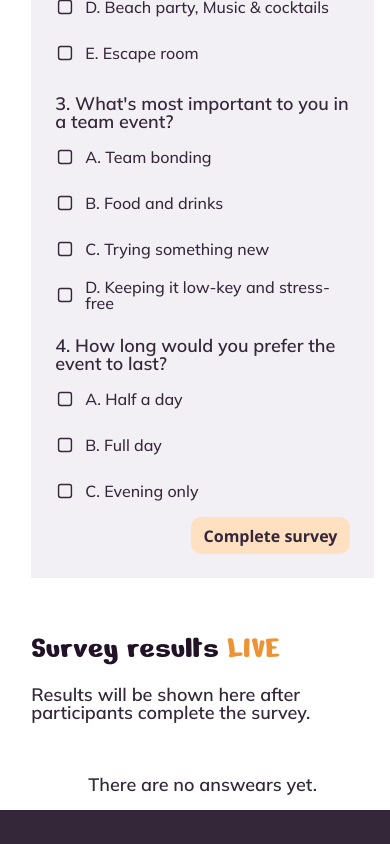
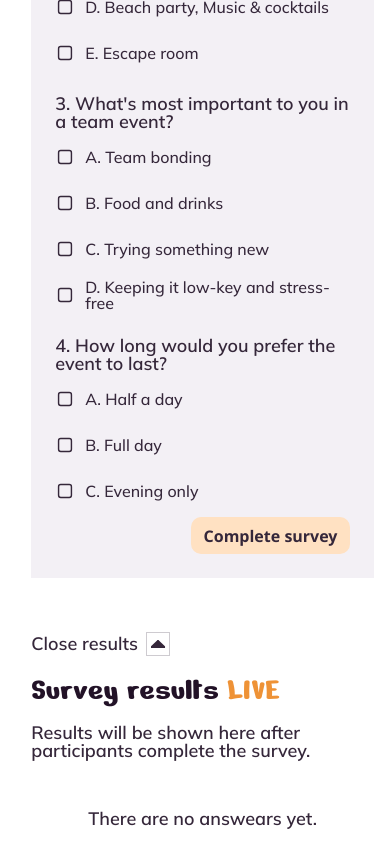
Before and after one commit to FatihYalcin42/PollApp, an Angular app: page /single-survey/1 in a window 390 px wide. Shown: the part 997-1841 px from the top of the page. Before the commit the page ends 1807 px from the top, so only its background shows below. Built offline with nearby package versions, Linux system fonts and the light colour scheme; a web font is replaced by a local one.

Commit message:
feat(single-survey): add responsive results accordion with close/open toggle

```diff
--- a/src/app/pages/single-survey/single-survey-page.html
+++ b/src/app/pages/single-survey/single-survey-page.html
@@ -76,7 +76,31 @@
         </div>
       </section>
 
-      <aside class="single-survey-results" aria-label="Survey results">
+      <aside
+        class="single-survey-results"
+        aria-label="Survey results"
+        [class.is-collapsed]="isResultsToggleVisible && !isResultsOpen"
+      >
+        @if (isResultsToggleVisible) {
+          <button
+            class="single-survey-results-toggle"
+            type="button"
+            [attr.aria-expanded]="isResultsOpen"
+            [attr.aria-label]="isResultsOpen ? 'Close results' : 'Open results'"
+            (click)="toggleResults()"
+          >
+            <span class="single-survey-results-toggle__text">
+              {{ isResultsOpen ? 'Close results' : 'Open results' }}
+            </span>
+            <span
+              class="single-survey-results-toggle__arrow"
+              aria-hidden="true"
+              [class.is-collapsed]="!isResultsOpen"
+            ></span>
+          </button>
+        }
+
+        @if (isResultsOpen || !isResultsToggleVisible) {
           <h2 class="single-survey-results__title">
             Survey results <span class="single-survey-results__live">LIVE</span>
           </h2>
@@ -118,6 +142,7 @@
               }
             </div>
           }
+        }
       </aside>
     </div>
   </section>
--- a/src/app/pages/single-survey/single-survey-page.scss
+++ b/src/app/pages/single-survey/single-survey-page.scss
@@ -320,6 +320,59 @@
   gap: 22px;
 }
 
+.single-survey-results-toggle {
+  width: fit-content;
+  box-sizing: border-box;
+  display: inline-flex;
+  align-items: center;
+  gap: 8px;
+  padding: 0;
+  border: 0;
+  background: transparent;
+  color: #35273a;
+  cursor: pointer;
+}
+
+.single-survey-results-toggle:focus-visible {
+  outline: none;
+}
+
+.single-survey-results-toggle__text {
+  font-family: 'Mulish', 'Segoe UI', Tahoma, Geneva, Verdana, sans-serif;
+  font-weight: 700;
+  font-size: 18px;
+  line-height: 1;
+  letter-spacing: 0;
+}
+
+.single-survey-results-toggle__arrow {
+  position: relative;
+  width: 24px;
+  height: 24px;
+  box-sizing: border-box;
+  display: inline-block;
+  flex: 0 0 24px;
+  border: 1px solid rgb(53 39 58 / 24%);
+}
+
+.single-survey-results-toggle__arrow::before {
+  content: '';
+  position: absolute;
+  top: 50%;
+  left: 50%;
+  width: 15px;
+  height: 8px;
+  background-color: #35273a;
+  -webkit-mask: url('/assets/arrow_drop_down.svg') center / contain no-repeat;
+  mask: url('/assets/arrow_drop_down.svg') center / contain no-repeat;
+  transform: translate(-50%, -50%) rotate(180deg);
+  transition: transform 160ms ease;
+}
+
+.single-survey-results-toggle__arrow.is-collapsed::before {
+  transform: translate(-50%, -50%) rotate(0deg);
+}
+
 .single-survey-results__title {
   margin: 0;
   font-family: 'Nerko One', 'Segoe UI', Tahoma, Geneva, Verdana, sans-serif;
@@ -441,6 +494,11 @@
   .single-survey-results {
     width: 100%;
     margin-top: 24px;
+    gap: 18px;
+  }
+
+  .single-survey-results.is-collapsed {
+    gap: 0;
   }
 
   .single-survey-results__empty {
--- a/src/app/pages/single-survey/single-survey-page.ts
+++ b/src/app/pages/single-survey/single-survey-page.ts
@@ -1,4 +1,4 @@
-import { Component } from '@angular/core';
+import { Component, HostListener } from '@angular/core';
 import { ActivatedRoute, Router, RouterLink } from '@angular/router';
 import { getAllSurveys } from '../../data/survey-storage';
 import { type Survey } from '../../data/surveys';
@@ -16,6 +16,8 @@ export class SingleSurveyPage {
   protected selectedAnswers: Record<number, number[]> = {};
   protected totalResponses = 0;
   protected answerCounts: Record<number, number[]> = {};
+  protected isResultsOpen = true;
+  protected isResultsToggleVisible = false;
   private readonly fallbackSurvey = getAllSurveys()[0];
   private readonly surveyStatsKey = 'pollapp:survey-stats';
   protected survey: Survey = this.fallbackSurvey;
@@ -24,6 +26,7 @@ export class SingleSurveyPage {
     private readonly route: ActivatedRoute,
     private readonly router: Router,
   ) {
+    this.updateResultsToggleVisibility();
     this.route.paramMap.subscribe((params) => {
       const surveys = getAllSurveys();
       const id = Number(params.get('id'));
@@ -61,6 +64,16 @@ export class SingleSurveyPage {
   protected getResultPercent(questionId: number, answerIndex: number): number {
     const votes = this.answerCounts[questionId]?.[answerIndex] ?? 0;
     return this.totalResponses ? Math.round((votes / this.totalResponses) * 100) : 0;
+  }
+
+  protected toggleResults(): void {
+    if (!this.isResultsToggleVisible) return;
+    this.isResultsOpen = !this.isResultsOpen;
+  }
+
+  @HostListener('window:resize')
+  protected onWindowResize(): void {
+    this.updateResultsToggleVisibility();
   }
 
   private hasSelections(): boolean {
@@ -101,4 +114,14 @@ export class SingleSurveyPage {
       return {};
     }
   }
+
+  private updateResultsToggleVisibility(): void {
+    if (typeof window === 'undefined') {
+      this.isResultsToggleVisible = false;
+      this.isResultsOpen = true;
+      return;
+    }
+    this.isResultsToggleVisible = window.innerWidth <= 740;
+    if (!this.isResultsToggleVisible) this.isResultsOpen = true;
+  }
 }
```
Lines whose indentation alone changed are shown as unchanged.
